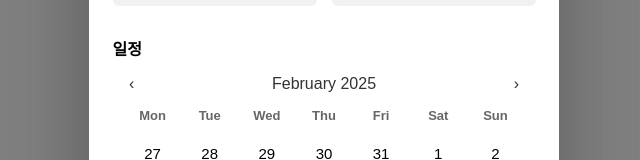
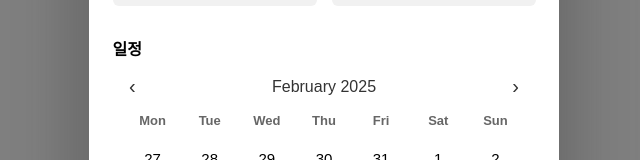
Before and after one commit to 2025-BLAYBUS-TEAM-hairGGmalza/hairGGmalza-client, a Next.js app: page /designer/1 in a window 1280 px wide. Shown: the part 375-535 px from the top of the page, without its empty margins (316-956 px from the left). Built offline with nearby package versions, Linux system fonts and the light colour scheme; a web font is replaced by a local one.

Commit message:
FEAT: 달력 스타일 수정

```diff
--- a/src/app/designer/[id]/Calendar.css
+++ b/src/app/designer/[id]/Calendar.css
@@ -37,6 +37,15 @@
  .react-calendar__navigation button:nth-child(5) {
    display: none;
  }
+
+ /* 월 이동 화살표 버튼 스타일 */
+   .react-calendar__navigation button:nth-child(2),
+   .react-calendar__navigation button:nth-child(4) {
+      font-size: 20px;
+
+      /* 좀 더 안쪽으로 이동 */
+      padding: 5px 10x;
+   }
 
  /* 요일 헤더 스타일 (밑줄 제거) */
  .react-calendar__month-view__weekdays {
--- a/src/app/designer/[id]/page.tsx
+++ b/src/app/designer/[id]/page.tsx
@@ -11,6 +11,7 @@ import styled from 'styled-components'
 // import "react-calendar/dist/Calendar.css";
 import "./Calendar.css";
 import Calendar from 'react-calendar';
+import { Value } from 'react-calendar/src/shared/types.js';
 
 const DesignerPage = () => {
    const [isModalOpen, setIsModalOpen] = useState(true);
@@ -22,10 +23,12 @@ const DesignerPage = () => {
       //todo: 하트 클릭시 좋아요 수 증가
    }
 
-   const handleDateChange = (date) => {
+   const handleDateChange = (date: Value) => {
+      if (!date || Array.isArray(date)) return; // 다중 선택 방어
+
       setSelectedDate(date);
-      console.log("선택한 날짜:", date.toISOString().split("T")[0]);
-   };
+      console.log(date.toLocaleDateString("ko-KR"));
+    };
 
    return (
       <DesignerPageWrapper>
```
